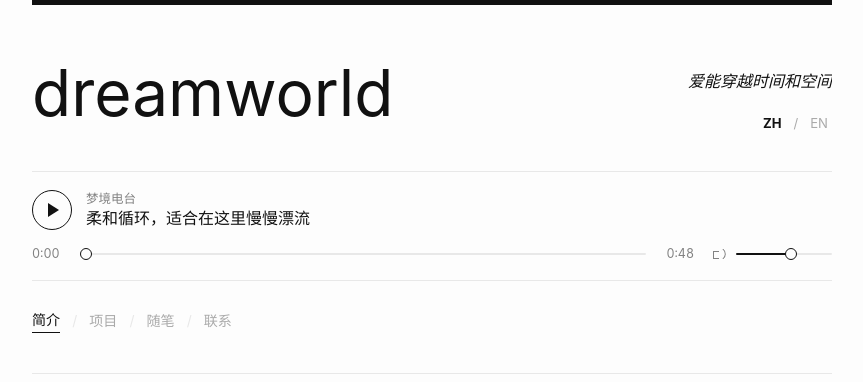
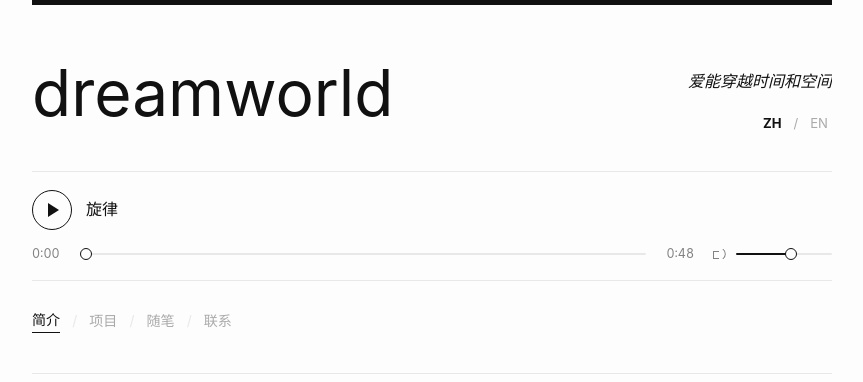
Before and after one commit to lin020905/lin020905.github.io, a Jekyll site: the page built from index.html, in a window 1280 px wide. Shown: the top 382 px of the page, without its empty margins (208-1071 px from the left). Built offline with Jekyll 4.4.1, drawn with Linux system fonts in a browser that asks for light colours.

Commit message:
Add melody audio loop

```diff
--- a/_includes/header.html
+++ b/_includes/header.html
@@ -30,8 +30,7 @@
       </button>
 
       <div class="music-track">
-        <p class="music-label" data-i18n="musicLabel">Dreamworld Radio</p>
-        <p class="music-title" data-i18n="musicTitle">Soft loop for drifting around</p>
+        <p class="music-title" data-i18n="musicLabel">旋律</p>
       </div>
     </div>
 
--- a/script.js
+++ b/script.js
@@ -5,8 +5,7 @@ const translations = {
     navProjects: "项目",
     navNotes: "随笔",
     navContact: "联系",
-    musicLabel: "\u68a6\u5883\u7535\u53f0",
-    musicTitle: "\u67d4\u548c\u5faa\u73af\uff0c\u9002\u5408\u5728\u8fd9\u91cc\u6162\u6162\u6f02\u6d41",
+    musicLabel: "\u65cb\u5f8b",
     musicPlay: "\u64ad\u653e\u97f3\u4e50",
     musicPause: "\u6682\u505c\u97f3\u4e50",
     musicSeek: "\u64ad\u653e\u8fdb\u5ea6",
@@ -34,8 +33,7 @@ const translations = {
     navProjects: "Projects",
     navNotes: "Notes",
     navContact: "Contact",
-    musicLabel: "Dreamworld Radio",
-    musicTitle: "Soft loop for drifting around",
+    musicLabel: "\u65cb\u5f8b",
     musicPlay: "Play music",
     musicPause: "Pause music",
     musicSeek: "Seek music",
--- a/styles.css
+++ b/styles.css
@@ -189,15 +189,7 @@ a:focus-visible {
   min-width: 0;
 }
 
-.music-label {
-  color: var(--muted);
-  font-size: 0.78rem;
-  line-height: 1.25;
-  text-transform: uppercase;
-}
-
 .music-title {
-  margin-top: 2px;
   color: var(--ink);
   font-size: 1rem;
   line-height: 1.35;
```
Also changed, not shown: 1 other file.
